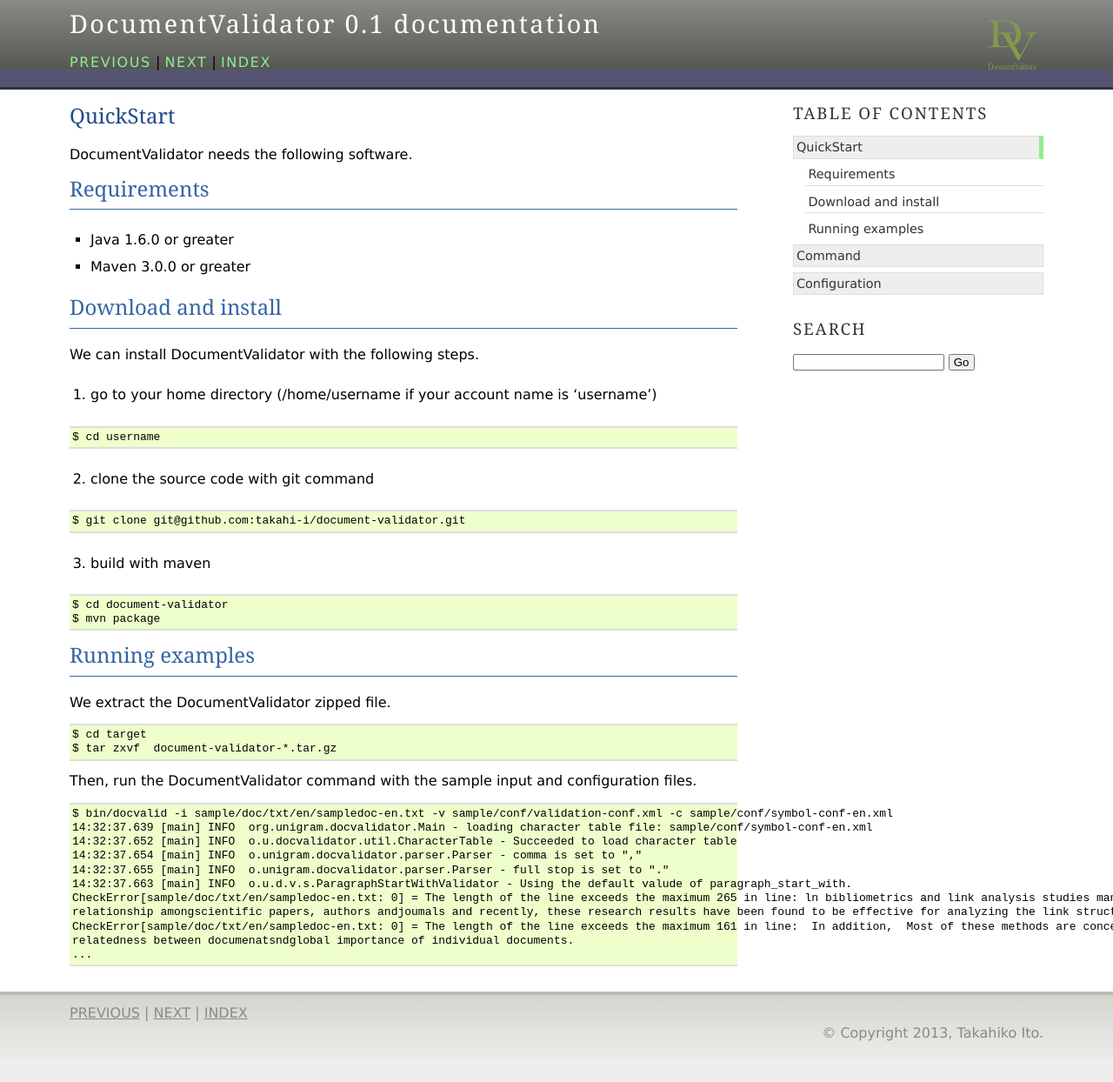
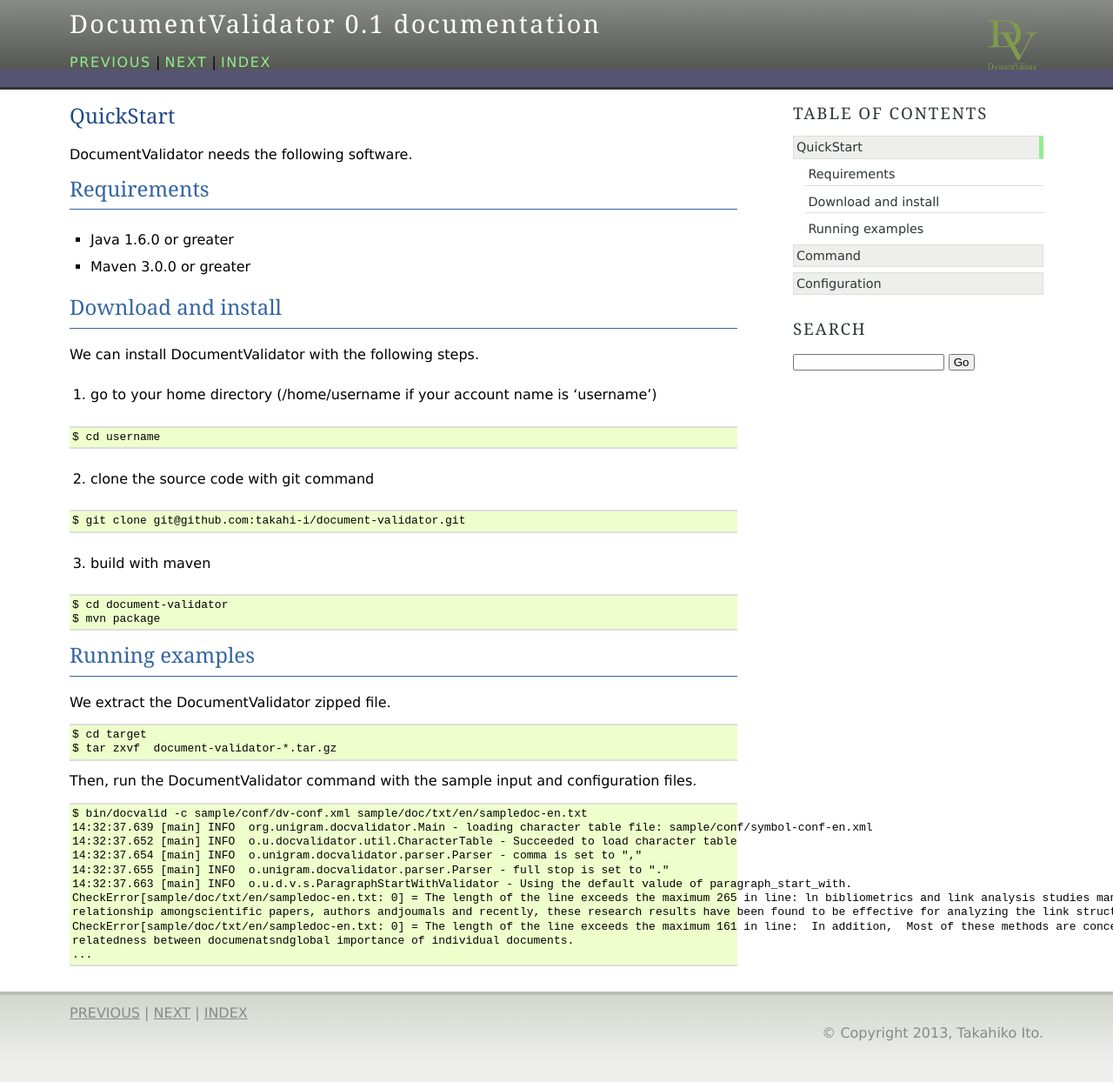
Before and after one commit to redpen-cc/redpen-doc, a Sphinx documentation site: the page built from source/quickstart.rst, in a window 1280 px wide. Shown: the whole page at 87% size. Built offline with Sphinx 7.4.7, drawn with Linux system fonts in a browser that asks for light colours.

Commit message:
Change the documentvalidator command following the latest version

```diff
--- a/source/quickstart.rst
+++ b/source/quickstart.rst
@@ -46,7 +46,7 @@ Then, run the DocumentValidator command with the sample input and configuration
 
 ::
 
-  $ bin/docvalid -i sample/doc/txt/en/sampledoc-en.txt -v sample/conf/validation-conf.xml -c sample/conf/symbol-conf-en.xml
+  $ bin/docvalid -c sample/conf/dv-conf.xml sample/doc/txt/en/sampledoc-en.txt
   14:32:37.639 [main] INFO  org.unigram.docvalidator.Main - loading character table file: sample/conf/symbol-conf-en.xml
   14:32:37.652 [main] INFO  o.u.docvalidator.util.CharacterTable - Succeeded to load character table
   14:32:37.654 [main] INFO  o.unigram.docvalidator.parser.Parser - comma is set to ","
```
